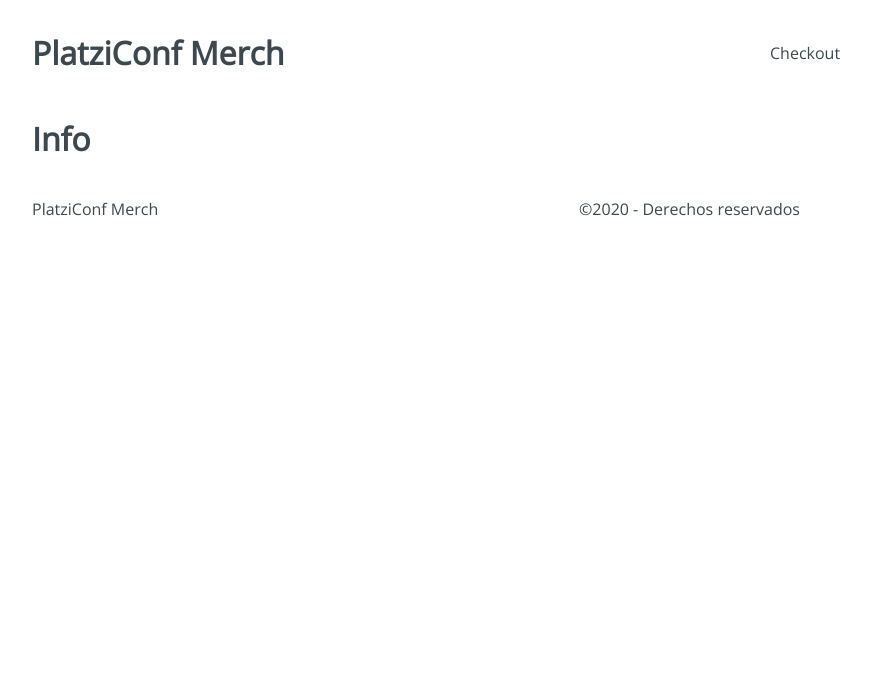
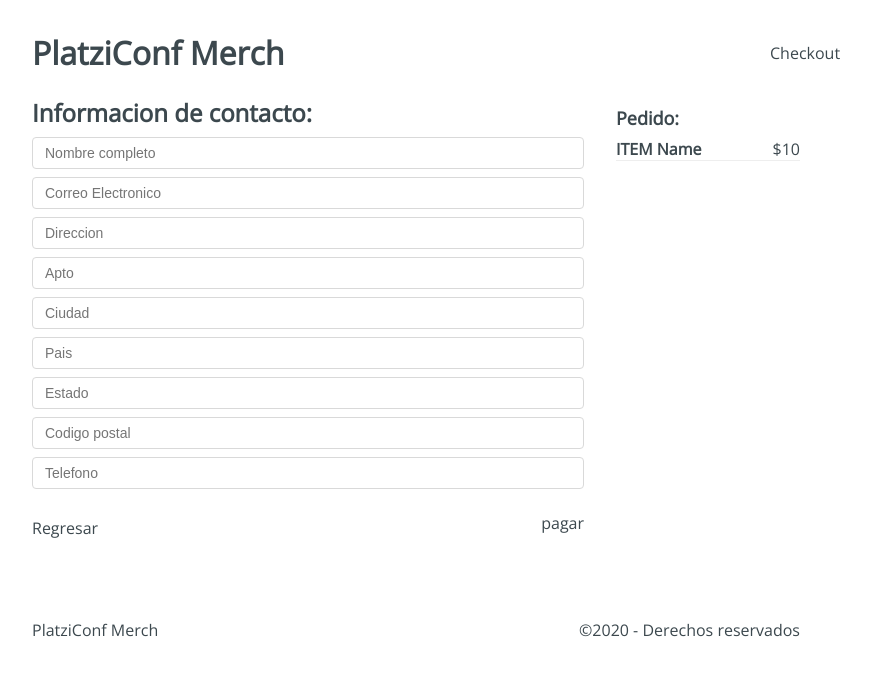
Before and after one commit to Cristhho/platzi-conf-merch, a React app: page /checkout/info in a window 1280 px wide. Shown: the top 676 px of the page, without its empty margins (224-1095 px from the left). Built offline with nearby package versions, Linux system fonts and the light colour scheme.

Commit message:
checkout, user info containers

```diff
--- a/src/containers/Checkout.jsx
+++ b/src/containers/Checkout.jsx
@@ -1,8 +1,25 @@
 import React from 'react'
+
+import '../styles/components/Checkout.css'
 
 const Checkout = () => {
   return (
-    <h1>Checkout</h1>
+    <div className='Checkout'>
+      <div className='Checkout-content'>
+        <h3>Lista de productos:</h3>
+        <div className='Checkout-item'>
+          <div className='Checkout-element'>
+            <h4>Item name</h4>
+            <span>$10</span>
+          </div>
+          <button type='button'>Eliminar</button>
+        </div>
+      </div>
+      <div className='Checkout-sidebar'>
+        <h3>Total: $10</h3>
+        <button type='button'>Continuar</button>
+      </div>
+    </div>
   )
 }
 
--- a/src/containers/Info.jsx
+++ b/src/containers/Info.jsx
@@ -1,8 +1,46 @@
 import React from 'react'
+
+import '../styles/components/Information.css';
 
 const Info = () => {
   return (
-    <h1>Info</h1>
+    <div className="Information">
+      <div className="Information-content">
+        <div className="Information-head">
+          <h2>Informacion de contacto:</h2>
+        </div>
+        <div className="Information-form">
+          <form action="">
+            <input type="text" placeholder="Nombre completo" name="name" />
+            <input type="text" placeholder="Correo Electronico" name="email" />
+            <input type="text" placeholder="Direccion" name="address" />
+            <input type="text" placeholder="Apto" name="apto" />
+            <input type="text" placeholder="Ciudad" name="city" />
+            <input type="text" placeholder="Pais" name="country" />
+            <input type="text" placeholder="Estado" name="state" />
+            <input type="text" placeholder="Codigo postal" name="cp" />
+            <input type="text" placeholder="Telefono" name="phone" />
+          </form>
+        </div>
+        <div className="Information-buttons">
+          <div className="Information-back">
+            Regresar
+          </div>
+          <div className="Information-next">
+            pagar
+          </div>
+        </div>
+      </div>
+      <div className="Information-sidebar">
+        <h3>Pedido:</h3>
+        <div className="Information-item">
+          <div className="Information-element">
+            <h4>ITEM Name</h4>
+            <span>$10</span>
+          </div>
+        </div>
+      </div>
+    </div>
   )
 }
 
```
